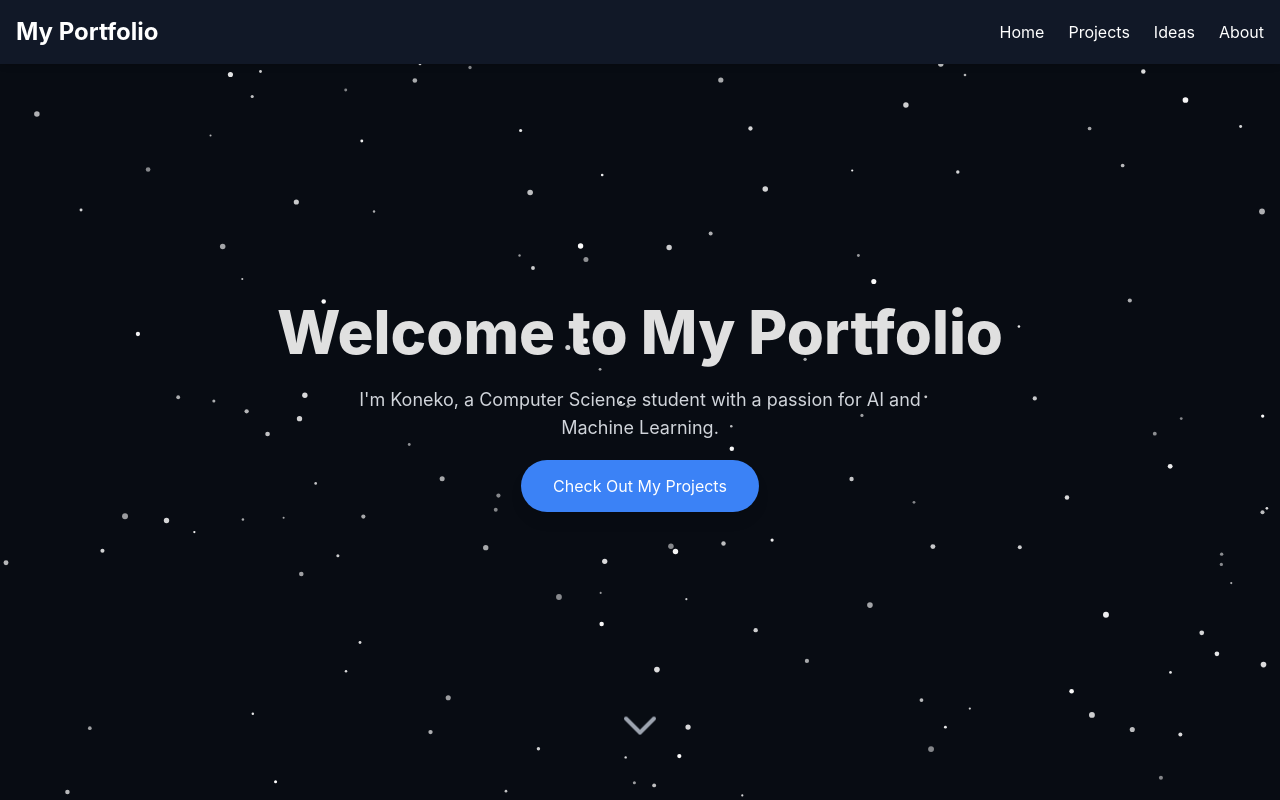
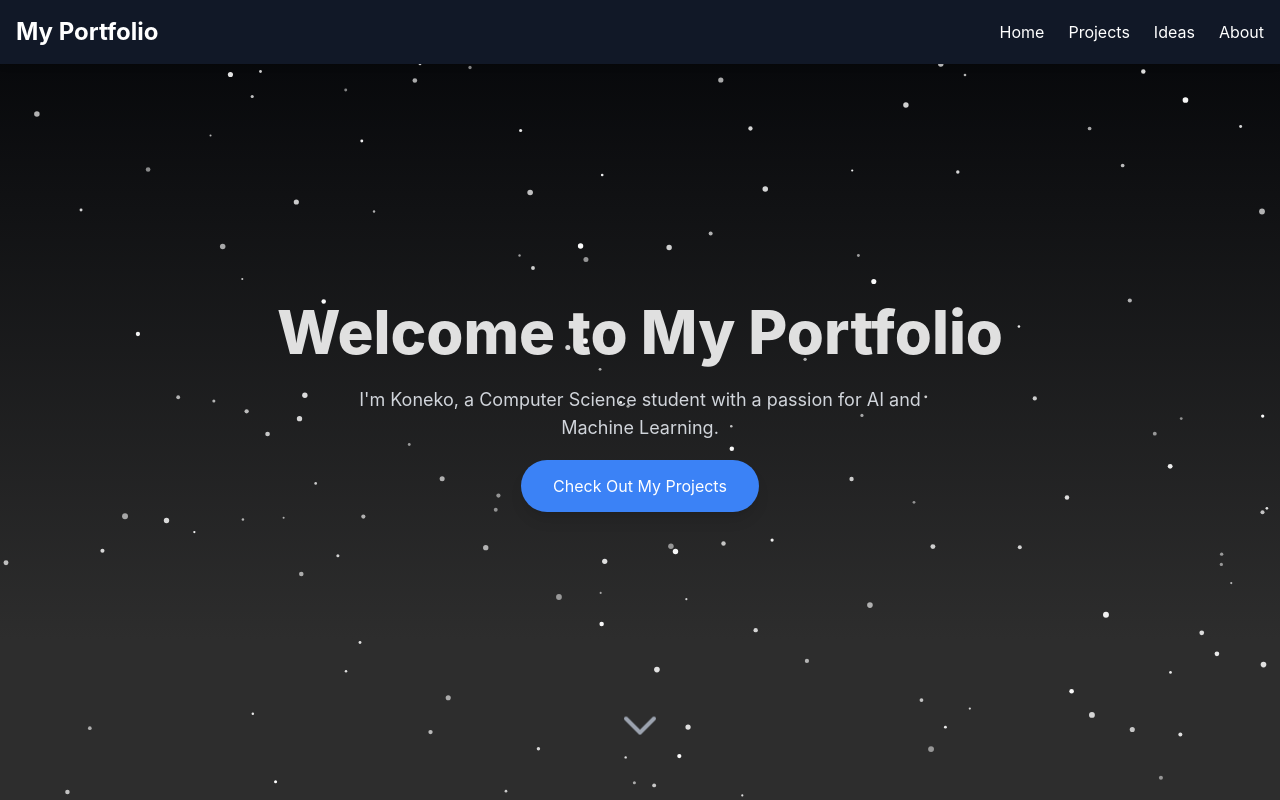
Before and after one commit to NottKoneko/Faceless_Website, a React (Create React App) app in the folder my-portfolio/: page / in a window 1280 px wide. Shown: the top 800 px of the page. Built offline with nearby package versions, Linux system fonts and the light colour scheme.

Commit message:
gradient

```diff
--- a/my-portfolio/src/index.css
+++ b/my-portfolio/src/index.css
@@ -36,7 +36,7 @@
   height: 100vh;
   position: relative;
   overflow: hidden;
-  background: rgba(0, 0, 0, 0.5);
+  background: linear-gradient(to bottom, rgba(0, 0, 0, 0.8), #2d2d2d 80%);
 }
 
 .content {
```
